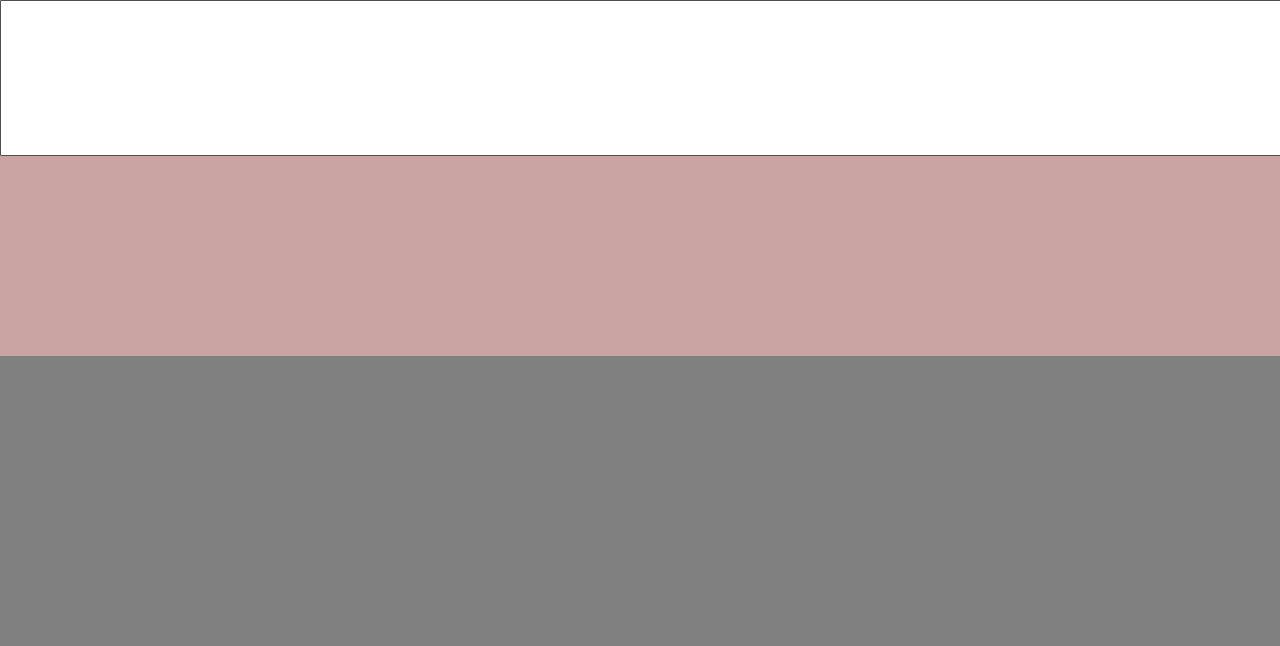
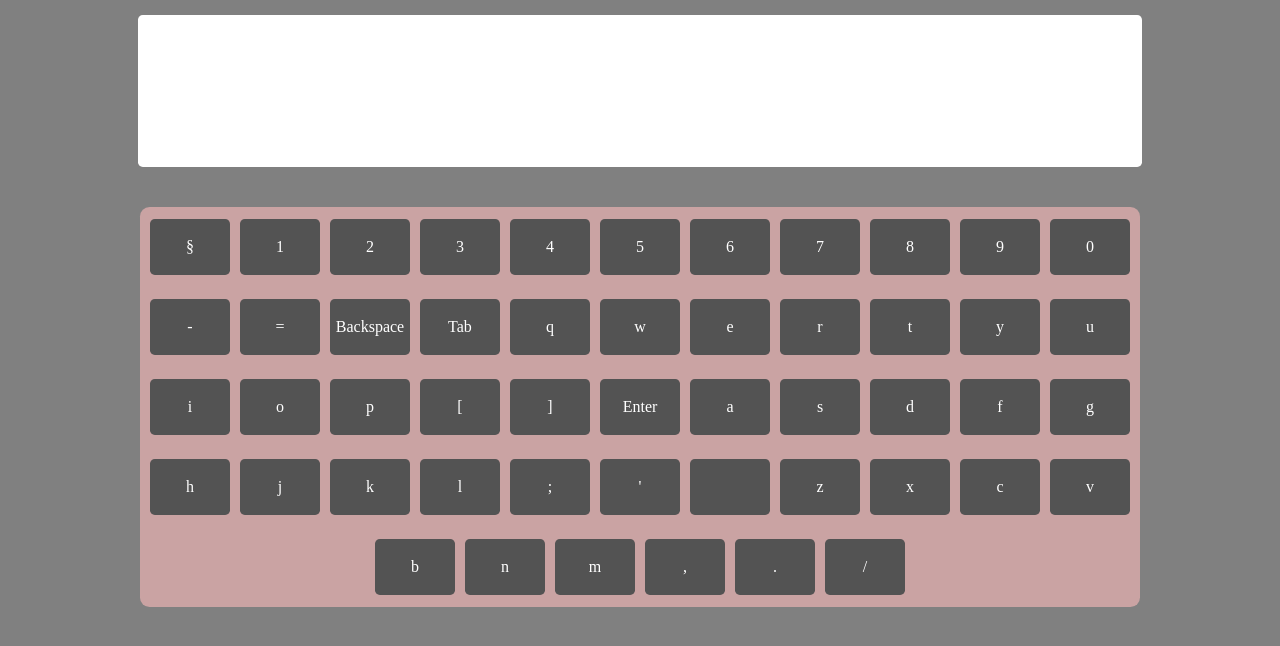
Before and after one commit to Hotimpulse/virtual-keyboard, a website: page index.html in a window 1280 px wide. Drawn offline with Linux system fonts and the light colour scheme.

Commit message:
feat: adding the english lowercase letters in js

```diff
--- a/index.html
+++ b/index.html
@@ -5,7 +5,7 @@
     <meta charset="UTF-8">
     <meta http-equiv="X-UA-Compatible" content="IE=edge">
     <meta name="viewport" content="width=device-width, initial-scale=1.0">
-    <link rel="stylesheet" href="./style.css">
+    <link rel="stylesheet" href="../virtual-keyboard/build/stylesheets/index.css">
     <title>Virtual Keyboard</title>
 </head>
 
--- a/index.js
+++ b/index.js
@@ -1,35 +1,124 @@
 document.body.onload = createKeys;
 
 function createKeys() {
+
   // keys
   const keysLowerCase = [
-    ["§", "1", "2", "3", "4", "5", "6", "7", "8", "9", "0", "-", "="],
-    ["  ", "q", "w", "e", "r", "t", "y", "u", "i", "o", "p"],
+    ["§", "1", "2", "3", "4", "5", "6", "7", "8", "9", "0", "-", "=", "Backspace"],
+    ["Tab", "q", "w", "e", "r", "t", "y", "u", "i", "o", "p", "[", "]", "Enter"],
     ["a", "s", "d", "f", "g", "h", "j", "k", "l", ";", "'", `\n`],
     ["z", "x", "c", "v", "b", "n", "m", ",", ".", "/"],
   ];
 
   const keysShiftCase = [
-    ["±", "!", "@", "#", "$", "%", "^", "&", "*", "(", ")", "_", "+", ""],
-    ["  ", "Q", "W", "E", "R", "T", "Y", "U", "I", "O", "P"],
+    ["±", "!", "@", "#", "$", "%", "^", "&", "*", "(", ")", "_", "+", "Backspace"],
+    ["Tab", "Q", "W", "E", "R", "T", "Y", "U", "I", "O", "P", "{", "}", "Enter"],
     ["A", "S", "D", "F", "G", "H", "J", "K", "L", ":", `"`, "|"],
     ["z", "x", "c", "v", "b", "n", "m", "<", ">", "?"],
   ];
+
+  //container-wrapper
+
+  const container = document.createElement("div");
+  container.setAttribute("id", "container");
+
+  document.body.appendChild(container);
 
   //input
 
   const input = document.createElement("input");
   input.setAttribute("type", "text");
   input.setAttribute("id", "input-field");
-  document.body.appendChild(input);
-
-  input.style.display = "flex";
+  container.appendChild(input);
 
   //keyboard
 
   const keyboard = document.createElement("div");
   keyboard.setAttribute("id", "virtual-keyboard");
-  document.body.appendChild(keyboard);
+  container.appendChild(keyboard);
 
+  //key rows
+
+  const keyRow = document.createElement("div");
+  keyRow.setAttribute("id", "row1");
+  const row1 = keysLowerCase[0]; //14 strings []
+  const row2 = keysLowerCase[1];
+  const row3 = keysLowerCase[2];
+  const row4 = keysLowerCase[3];
+
+  row1.forEach((el) => {
+    const keyBtn = document.createElement("div");
+    keyBtn.setAttribute("id", "key-btn");
+    keyboard.appendChild(keyBtn);
+    keyBtn.innerHTML = el;
+  })
+
+  row2.forEach((el) => {
+    const keyBtn = document.createElement("div");
+    keyBtn.setAttribute("id", "key-btn");
+    keyboard.appendChild(keyBtn);
+    keyBtn.innerHTML = el;
+  })
+
+  row3.forEach((el) => {
+    const keyBtn = document.createElement("div");
+    keyBtn.setAttribute("id", "key-btn");
+    keyboard.appendChild(keyBtn);
+    keyBtn.innerHTML = el;
+  })
+
+  row4.forEach((el) => {
+    const keyBtn = document.createElement("div");
+    keyBtn.setAttribute("id", "key-btn");
+    keyboard.appendChild(keyBtn);
+    keyBtn.innerHTML = el;
+  })
+
+  keyboard.addEventListener("click", (event) => {
+    if(event.target.classList.contains("key-btn")) {
+        const key = event.target.dataset.key;
+        input.value += key;
+    }
+  });
+
+  //Event keys
+
+//   let lastTime = Date.now();
+
+  document.addEventListener("keypress", (event) => {
+    console.log(event.code); //ShiftLeft
+    console.log(event.key); //Shift
+    console.log(keyBtn);
+    if (keysLowerCase[0].includes(event.key)) keyBtn.classList.add("loader");
+    if (keysLowerCase[1].includes(event.key)) keyBtn.classList.add("loader");
+    if (keysLowerCase[2].includes(event.key)) keyBtn.classList.add("loader");
+    if (keysLowerCase[3].includes(event.key)) keyBtn.classList.add("loader");
+
+    // if (KeyboardEvent.shiftKey) {
+    //     return keysLowerCase;
+    // }else{
+    //     return keysShiftCase;
+    // }
+
+    KeyboardEvent.shiftKey ? keysShiftCase : keysLowerCase;
+  });
+
+    //uppercase
+    // if (event.key === "Shift") {
+    //     keyboard.style.display.none;
+    //     keysShiftCase.forEach((row) => {
+
+    //         keyRow.classList.add("key-row");
+    //         keyboard.appendChild(keyRow);
+
+    //         row.forEach((key) => {
+
+    //           keyBtn.classList.add("key-btn");
+    //           keyBtn.textContent = key;
+    //           keyBtn.dataset.key = key;
+    //           keyRow.appendChild(keyBtn);
+    //         });
+    //     });
+    // }
 
 }
--- a/package.json
+++ b/package.json
@@ -2,8 +2,9 @@
   "name": "virtual-keyboard",
   "version": "1.0.0",
   "description": "",
-  "main": "index.js",
+  "main": "index.html",
   "scripts": {
+    "style": "sass --watch ./sass/style.scss build/stylesheets/index.css",
     "test": "echo \"Error: no test specified\" && exit 1"
   },
   "repository": {
--- /dev/null
+++ b/sass/style.scss
@@ -0,0 +1,93 @@
+body {
+    background: grey;
+    margin: 0 auto;
+    box-sizing: border-box;
+    // display: flex;
+    // flex-direction: column;
+    // justify-content: center;
+    // align-items: center;
+    padding: 15px;
+    outline: none;
+}
+
+#container {
+    display: flex;
+    flex-direction: column;
+    justify-content: center;
+    align-items: center;
+
+    margin: 0 auto;
+    width: 1000px;
+}
+
+#input-field {
+    display: flex;
+    background-color: white;
+
+    border-style: none;
+    border-radius: 0.3rem;
+    width: 100%;
+    height: 150px;
+
+    margin-bottom: 40px;
+
+}
+
+#virtual-keyboard {
+    display: flex;
+    justify-content: center;
+    align-items: center;
+    flex-wrap: wrap;
+
+    width: 100%;
+    height: 400px;
+    background: rgb(202, 163, 163);
+    border-radius: 0.6rem;
+}
+
+#row1 {
+    display: flex;
+    width: 1000px;
+    height: 100px;
+    background-color: wheat;
+}
+
+.key-row {
+    display: flex;
+    justify-content: center;
+    align-items: center;
+    width: 1000px;
+    height: 100%;
+    background-color: wheat;
+}
+
+#key-btn {
+    display: flex;
+    justify-content: center;
+    align-items: center;
+
+    width: min(100% - 0rem, 3rem);
+    height: 1.5rem;
+    margin: 5px;
+
+    background-color: rgb(83, 83, 83);
+    color: white;
+    border-radius: 0.3em;
+
+    padding: 1rem;
+}
+
+@keyframes colorSwitch {
+    from {
+        background-color: rgb(83, 83, 83);
+    }
+    to {
+        background-color: rgb(118, 249, 67);
+    }
+}
+
+.loader {
+    animation-name: colorSwitch;
+    animation-duration: 0.3s;
+    animation-fill-mode: forwards;
+}
```
Also changed, not shown: build/style/index.css (added), build/stylesheets/index.css (added), style.css (deleted), 2 other files.
